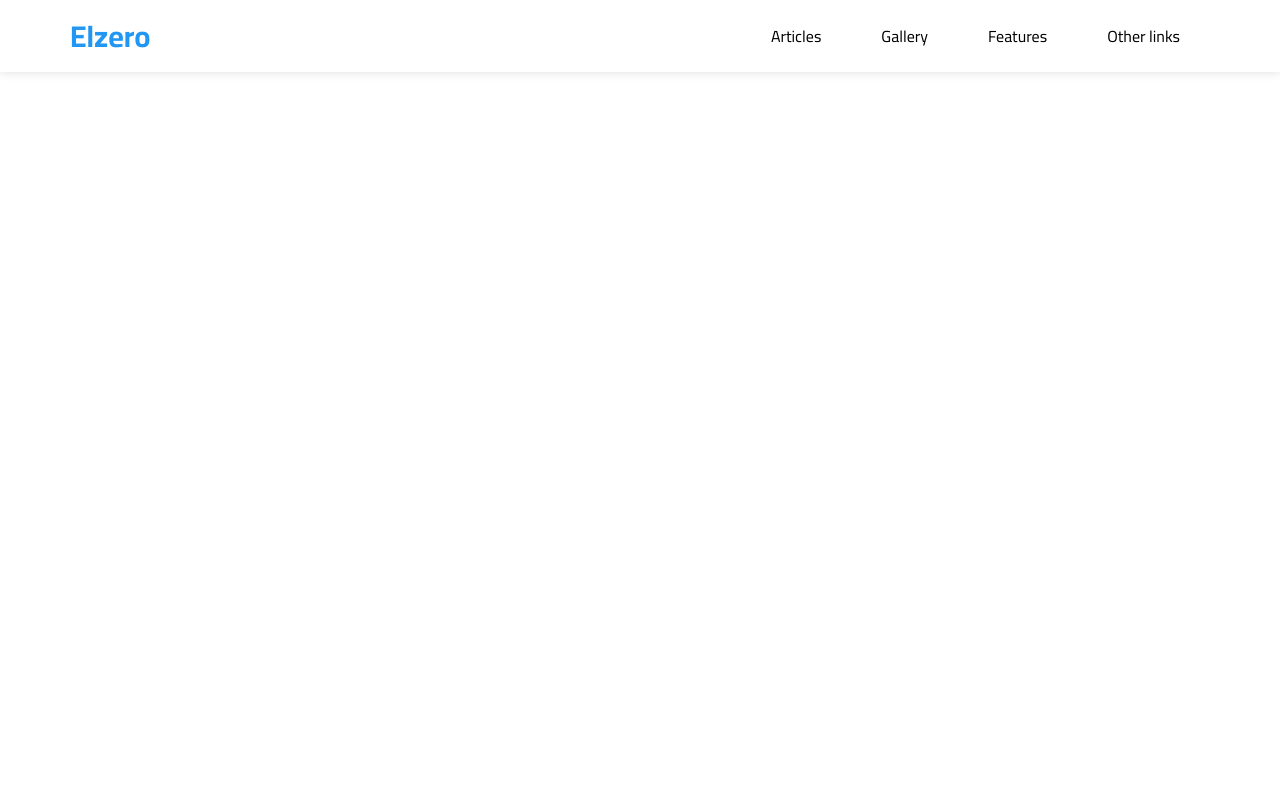
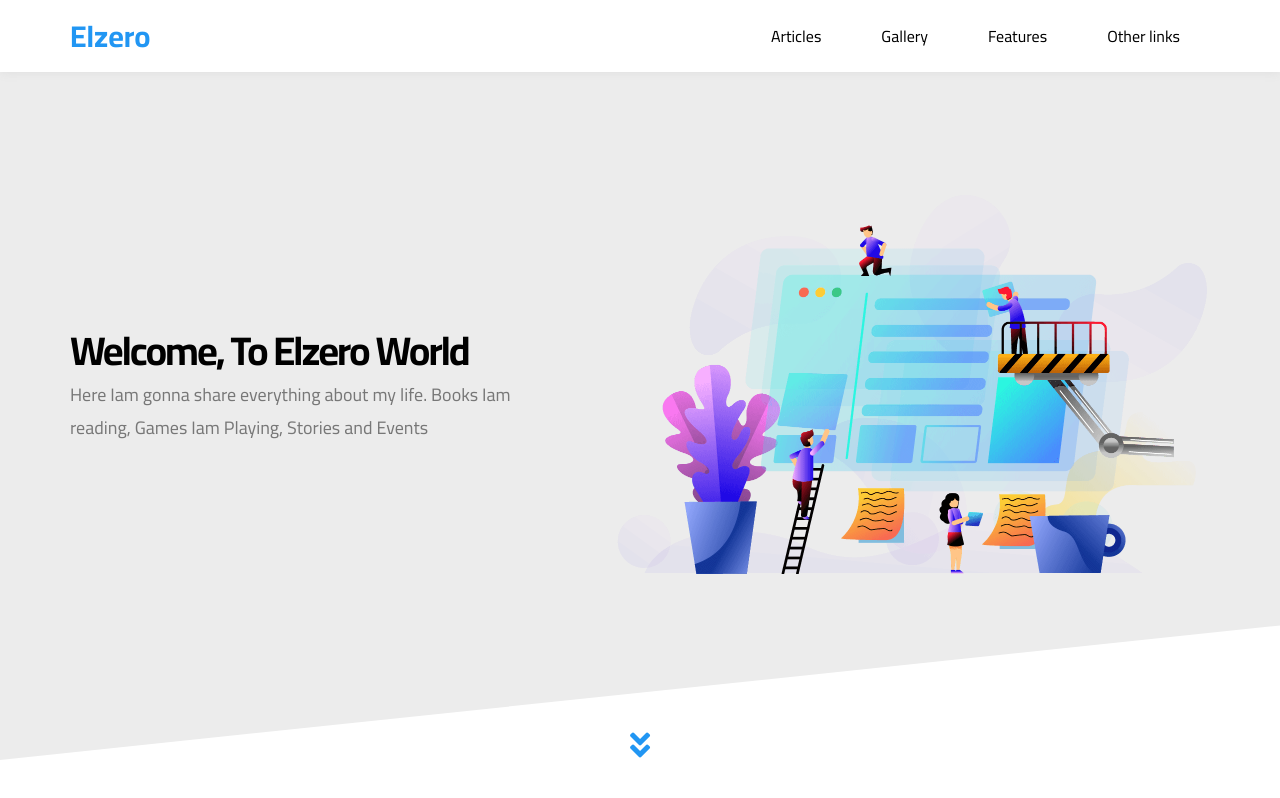
Before and after one commit to hamzaomar102361/template-3, a plain HTML site: page index.html in a window 1280 px wide. Drawn offline with Linux system fonts and the light colour scheme.

Commit message:
add landing section to the design and form it

```diff
--- a/CSS/elzero.css
+++ b/CSS/elzero.css
@@ -125,3 +125,109 @@ a {
     left: 0;
 }
 /* end header  */
+/* start landing */
+.landing {
+   position: relative;
+}
+.landing::before {
+    content: "";
+    position: absolute;
+    top: -40px;
+    left: 0;
+    width: 100%;
+    height: 100%;
+    background-color: #ECECEC;
+    z-index: -1;
+    transform: skewY(-6deg);
+    transform-origin: top left;
+}
+.landing .container {
+    min-height: calc(100vh - 72px);
+    display: flex;
+    align-items: center;
+    padding-bottom: 100px;
+}
+.landing .text {
+    flex: 1;
+}
+@media (max-width: 991px) {
+   .landing .text {
+        text-align: center;
+    }
+}
+.landing .text h1 {
+    font-size: 40px;
+    margin: 0;
+    letter-spacing: -2px;
+}
+@media (max-width: 768px) {
+    .landing .text h1 {
+       font-size: 28px;
+    }
+}
+.landing .text p {
+    color: #777;
+    line-height: 1.8;
+    font-size: 18px;
+    max-width: 500px;
+    margin: 5px 0 0;
+}
+@media (max-width: 991px) {
+    .landing .text p {
+        margin: 10px auto;
+    }
+}
+@media (max-width: 768px) {
+    .landing .text p {
+       font-size: 14px;
+    }
+}
+.landing .image img {
+    position: relative;
+    width: 600px;
+    animation: up-and-down 5s linear infinite;
+}
+@media (max-width: 991px) {
+    .landing .image img {
+        display: none;
+    }
+}
+.landing .go-down {
+    color: var(--main-color);
+    position: absolute;
+    bottom: 30px;
+    left: 50%;
+    transform: translateX(-50%);
+    transition: var(--default-transition);
+}
+.landing .go-down:hover {
+    color: var(--main-color-alt);
+}
+.landing .go-down i {
+    animation: bouncing 1.5s infinite;
+}
+/*end landing */
+/* start animation  */
+@keyframes up-and-down {
+    0%,100% {
+        top: 0;
+    }
+    50% {
+        top: -50px;
+    }
+}
+@keyframes bouncing {
+    0%,
+    10%,
+    20%,
+    50%,
+    80%,
+    100% {
+       transform: translateY(0);
+    }
+    40%,
+    60% {
+        transform: translateY(-10px);
+    }
+}
+/* end animation  */
--- a/index.html
+++ b/index.html
@@ -24,14 +24,31 @@
         <div class="container">
             <a href="#" class="logo">Elzero</a>
             <ul class="main-nav">
-                <li><a href="#article">Articles</a></li>
+                <li><a href="#articles">Articles</a></li>
                 <li><a href="#gallery">Gallery</a></li>
                 <li><a href="#features">Features</a></li>
                 <li><a href="#">Other links</a></li>
             </ul>
         </div>
-        </header>
-        <!-- end header  -->
+    </div>
+    <!-- end header  -->
+    <!-- start landing  -->
+    <div class="landing">
+        <div class="container">
+            <div class="text">
+                <h1>Welcome, To Elzero World</h1>
+                <p>Here Iam gonna share everything about my life. Books Iam reading, Games Iam Playing, Stories and
+                    Events</p>
+            </div>
+            <div class="image">
+                <img src="Images/landing-image.png" alt="">
+            </div>
+        </div>
+        <a href="#articles" class="go-down">
+            <i class="fas fa-angle-double-down fa-2x"></i>
+        </a>
+    </div>
+    <!-- end landing  -->
 </body>
 
 </html>
```
